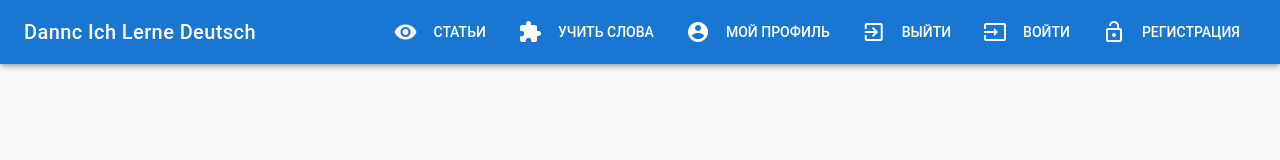
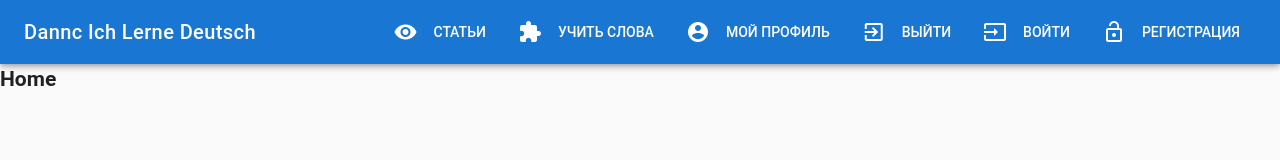
Before and after one commit to Dannecron/ich-lerne-deutsch, a Vue app: page / in a window 1280 px wide. Shown: the top 160 px of the page. Built offline with nearby package versions, Linux system fonts and the light colour scheme.

Commit message:
Fix home linter error. Add custom vue config to gitignore

```diff
--- a/src/views/Home.vue
+++ b/src/views/Home.vue
@@ -1,4 +1,7 @@
 <template>
+  <div>
+    <h2>Home</h2>
+  </div>
 </template>
 
 <script>
```
Also changed, not shown: 1 other file (tests, documents, lock files or other folders).
